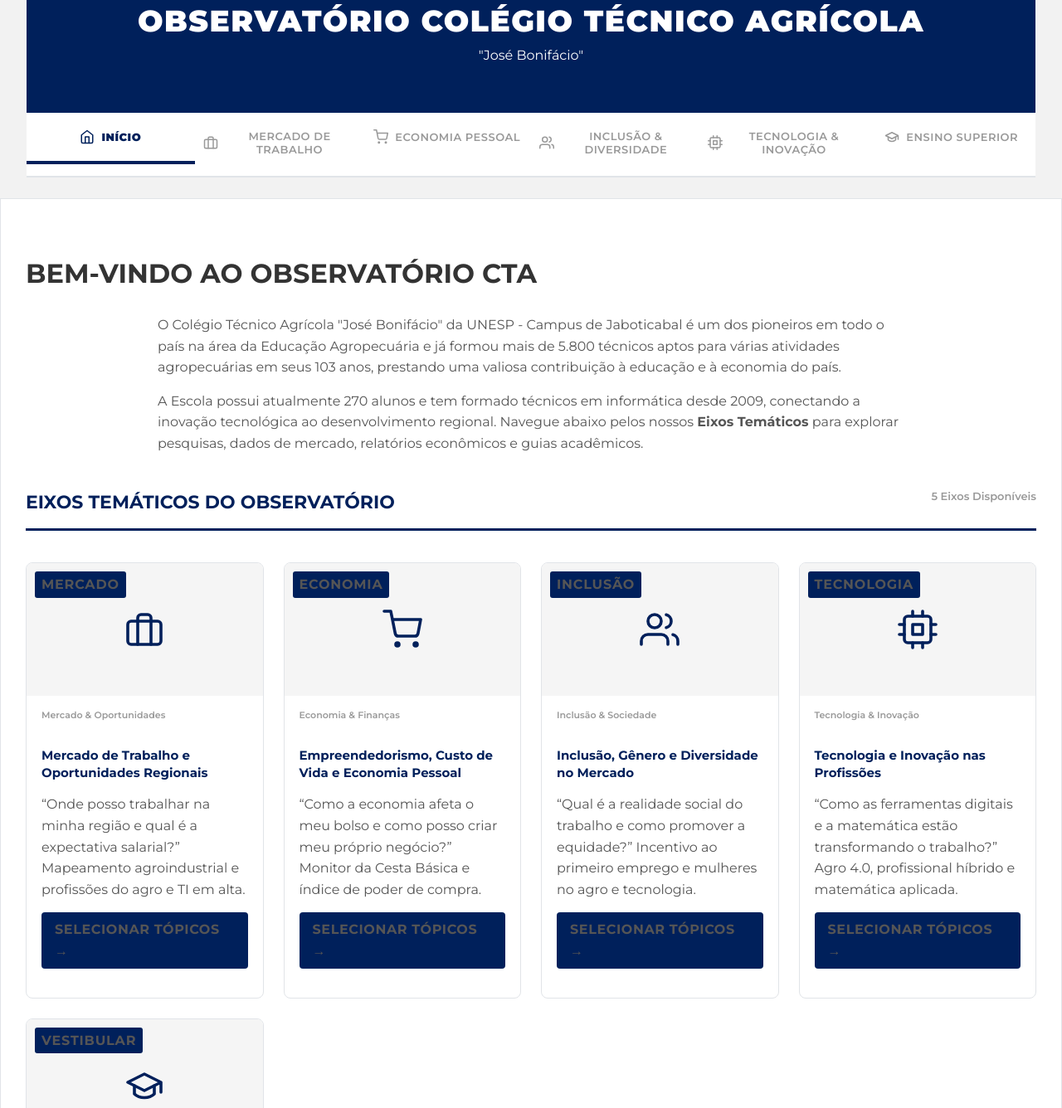
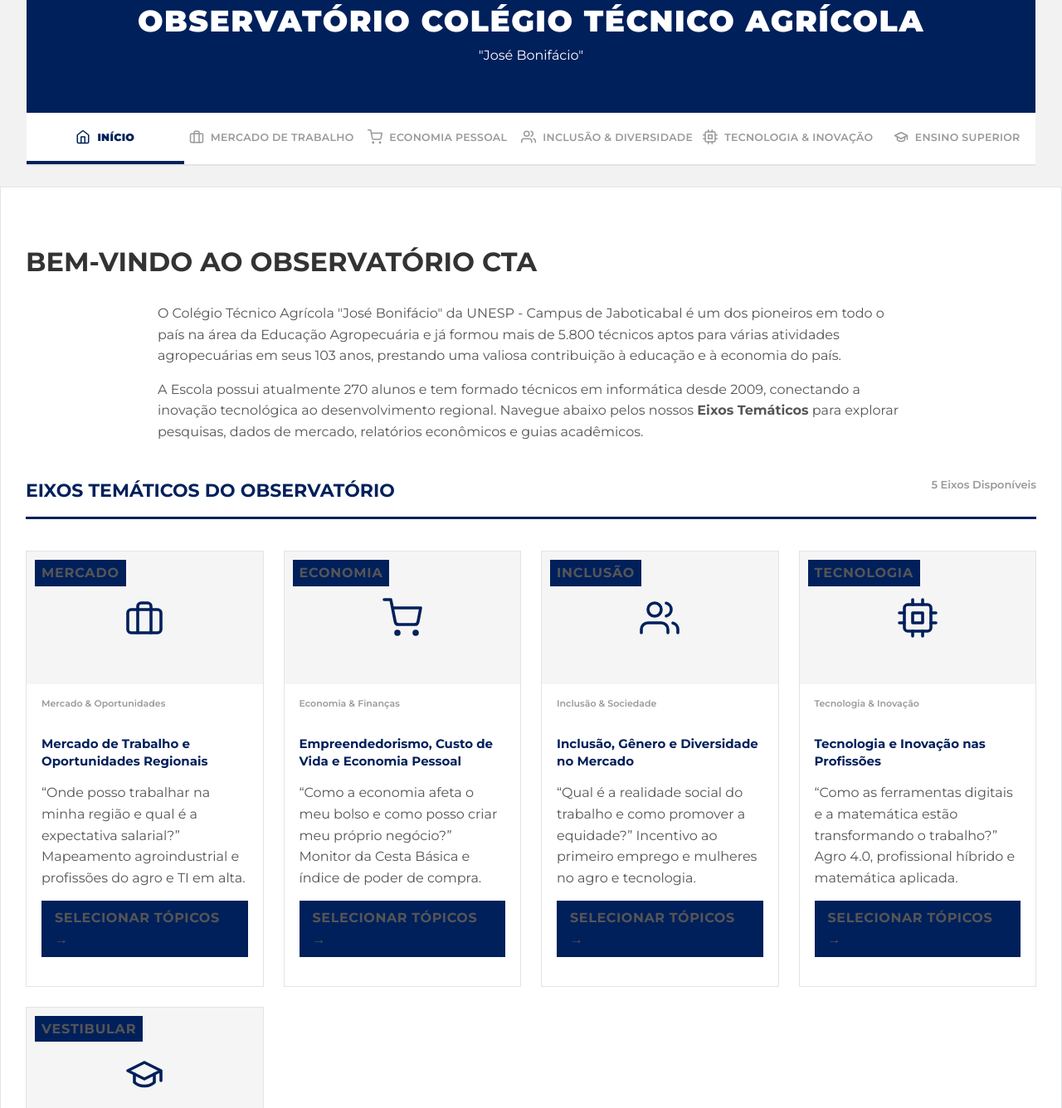
Before and after one commit to mendesdaviganga7410/Col-gioCtaObservat-rio, a website built with Vite: page index.html in a window 1280 px wide. Shown: the part 172-1508 px from the top of the page at 83% size. Built offline with nearby package versions, Linux system fonts and the light colour scheme.

Commit message:
style: equaliza largura das abas no menu horizontal e aplica bordas retas (border-radius 0) com borda de hover mais espessa

```diff
--- a/assets/css/style.css
+++ b/assets/css/style.css
@@ -199,12 +199,15 @@
 
 .main-menu ul {
     display: flex;
-    justify-content: center;
+    justify-content: stretch;
+    width: 100%;
 }
 
 .main-menu ul li {
-    flex: 1;
-    max-width: 250px;
+    flex: 1 1 0px;
+    width: 100%;
+    max-width: none;
+    text-align: center;
 }
 
 .main-menu ul li a {
@@ -212,16 +215,17 @@
     align-items: center;
     justify-content: center;
     gap: 8px;
-    padding: var(--space-md) 10px;
+    padding: var(--space-md) 6px;
     text-align: center;
     color: var(--gray-600);
-    font-size: 13px;
+    font-size: 12.5px;
     font-weight: 600;
     text-transform: uppercase;
-    letter-spacing: 0.5px;
+    letter-spacing: 0.3px;
     background-color: transparent;
     border-bottom: 4px solid transparent;
     transition: all var(--transition-fast);
+    white-space: nowrap;
 }
 
 .main-menu ul li a svg {
@@ -536,12 +540,12 @@
 .news-card {
     background: var(--color-surface);
     border: 1px solid var(--gray-400);
-    border-radius: 8px;
+    border-radius: 0;
     cursor: pointer;
     display: flex;
     flex-direction: column;
     height: 100%;
-    transition: box-shadow var(--transition-normal), transform var(--transition-normal), border-color var(--transition-normal);
+    transition: box-shadow var(--transition-normal), transform var(--transition-normal), border var(--transition-normal);
     position: relative;
     overflow: hidden;
 }
@@ -549,7 +553,7 @@
 .news-card:hover {
     box-shadow: var(--shadow-md);
     transform: translateY(-3px);
-    border-color: var(--color-primary);
+    border: 3px solid var(--color-primary);
 }
 
 .card-thumb {
@@ -597,7 +601,7 @@
     text-transform: uppercase;
     letter-spacing: 0.8px;
     padding: 3px 8px;
-    border-radius: 3px;
+    border-radius: 0;
 }
 
 .card-body {
@@ -644,7 +648,7 @@
     text-transform: uppercase;
     letter-spacing: 0.6px;
     align-self: flex-start;
-    border-radius: 4px;
+    border-radius: 0;
     transition: background var(--transition-fast);
 }
 
```
Also changed, not shown: dist/index.html.
